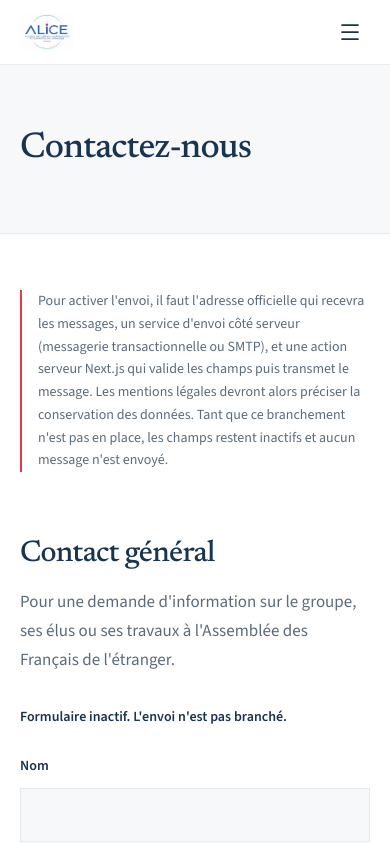
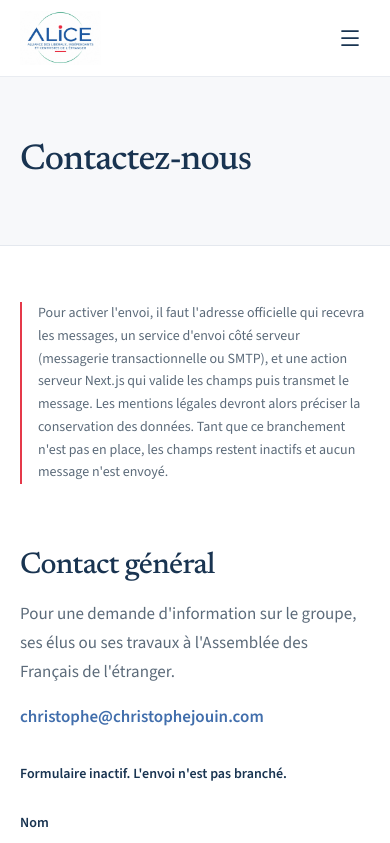
Before and after one commit to cmjouin-dot/ALICE-AFE, a Next.js app: page /contact in a window 390 px wide. Shown: the top 843 px of the page. Built offline with nearby package versions, Linux system fonts and the light colour scheme.

Commit message:
Enlarge the header logo and publish the contact address.
The logo stays fully visible in a slightly taller header, and every contact link now opens christophe@christophejouin.com.

Co-authored-by: Cursor <cursoragent@cursor.com>

```diff
--- a/src/app/contact/page.tsx
+++ b/src/app/contact/page.tsx
@@ -34,6 +34,14 @@ export default function ContactPage() {
             <p className="mt-4 text-alice-muted">
               Pour une demande d&apos;information sur le groupe, ses élus ou ses
               travaux à l&apos;{siteConfig.afeName}.
+            </p>
+            <p className="mt-4">
+              <a
+                href={`mailto:${siteConfig.email}`}
+                className="font-semibold text-alice-blue underline-offset-4 hover:underline"
+              >
+                {siteConfig.email}
+              </a>
             </p>
             <div className="mt-8">
               <PreparedForm
--- a/src/app/mentions-legales/page.tsx
+++ b/src/app/mentions-legales/page.tsx
@@ -34,8 +34,8 @@ export default function MentionsLegalesPage() {
                 className="font-semibold text-alice-blue underline-offset-4 hover:underline"
               >
                 {siteConfig.email}
-              </a>{" "}
-              (adresse provisoire).
+              </a>
+              .
             </p>
           </section>
 
--- a/src/components/Header.tsx
+++ b/src/components/Header.tsx
@@ -32,7 +32,7 @@ export function Header() {
 
   return (
     <header className="sticky top-0 z-50 border-b border-alice-border/80 bg-white/95 backdrop-blur-md">
-      <Container className="flex h-16 items-center justify-between gap-4 sm:h-[4.25rem]">
+      <Container className="flex h-[4.75rem] items-center justify-between gap-6 sm:h-[5.5rem]">
         <Logo priority={pathname === "/"} className="shrink-0" />
 
         <nav
--- a/src/components/Logo.tsx
+++ b/src/components/Logo.tsx
@@ -14,9 +14,10 @@ const sizeConfig: Record<
   { width: number; height: number; className: string }
 > = {
   header: {
-    width: 148,
-    height: 99,
-    className: "h-9 w-auto max-h-9 sm:h-10 sm:max-h-10",
+    width: 222,
+    height: 148,
+    className:
+      "h-[3.375rem] w-auto max-h-[3.375rem] sm:h-[3.75rem] sm:max-h-[3.75rem]",
   },
   hero: {
     width: 390,
@@ -44,6 +45,7 @@ export function Logo({
         width={config.width}
         height={config.height}
         priority={priority}
+        sizes={size === "header" ? "(min-width: 640px) 90px, 81px" : undefined}
         className={`${config.className} object-contain`}
       />
     </Link>
--- a/src/data/site.ts
+++ b/src/data/site.ts
@@ -8,7 +8,7 @@ export const siteConfig = {
     "Au service des conseillers des Français de l'étranger et des communautés qu'ils représentent.",
   description:
     "Groupe d'élus à l'Assemblée des Français de l'étranger. Les conseillers des Français de l'étranger peuvent y suivre le travail d'ALICE, joindre ses membres et leur soumettre une question.",
-  email: "contact@alice-afe.fr",
+  email: "christophe@christophejouin.com",
   afeName: "Assemblée des Français de l'étranger",
   afeShort: "AFE",
   url: "https://alice-afe.fr",
```
